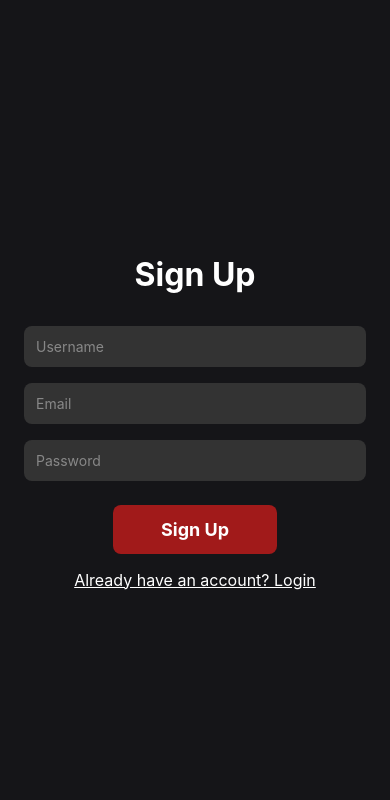
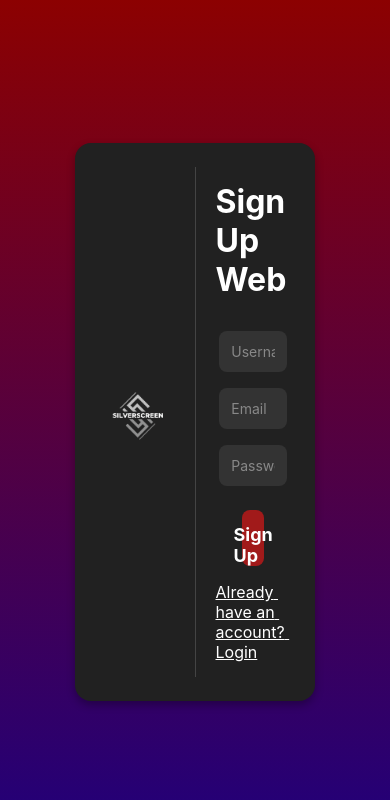
Before and after one commit to kanchawari/silverscreen-app-dev-project, a React Native app: screen /SignUp in a window 390 px wide. Shown: the top 800 px of the page. Built offline with nearby package versions, Linux system fonts and the light colour scheme; no server answers.

Commit message:
login signup (mobile not done)

```diff
--- a/src/navigation/AppNavigator.tsx
+++ b/src/navigation/AppNavigator.tsx
@@ -65,7 +65,7 @@ export default function AppNavigator() {
   return (
     <Stack.Navigator
       screenOptions={{ headerShown: false }}
-      initialRouteName="Home"
+      initialRouteName="Login"
     >
       <Stack.Screen name="Login" component={LoginScreen} />
       <Stack.Screen name="SignUp" component={SignUpScreen} />
--- a/src/screens/LoginScreen.tsx
+++ b/src/screens/LoginScreen.tsx
@@ -3,13 +3,17 @@ import {
   View,
   Text,
   TextInput,
+  Image,
   TouchableOpacity,
   StyleSheet,
   ActivityIndicator,
+  Platform,
 } from "react-native";
+import { LinearGradient } from "expo-linear-gradient";
 import { signInWithEmailAndPassword } from "firebase/auth";
 import { auth } from "../firebaseConfig";
 import type { NativeStackScreenProps } from "@react-navigation/native-stack";
+import styles from "../styles/LoginStyles";
 
 type RootStackParamList = {
   Login: undefined;
@@ -39,8 +43,23 @@ export default function LoginScreen({ navigation }: LoginScreenProps) {
   };
 
   return (
-    <View style={styles.container}>
-      <Text style={styles.title}>Login</Text>
+    <>
+      {Platform.OS === "web" ? (
+        <LinearGradient
+          colors={["#8C0101", "#20007B"]}
+          style={styles.container}
+        >
+          <View style={styles.loginBox}>
+            <View style={styles.leftSection}>
+              <Image
+                source={require("../../assets/silverscreen-logo.png")}
+                style={styles.logo}
+                resizeMode="contain"
+              />
+            </View>
+
+            <View style={styles.rightSection}>
+              <Text style={styles.title}>Login Web</Text>
               <TextInput
                 style={styles.input}
                 placeholder="Email"
@@ -74,57 +93,60 @@ export default function LoginScreen({ navigation }: LoginScreenProps) {
                 onPress={() => navigation.replace("SignUp")}
                 style={styles.linkBtn}
               >
-        <Text style={styles.linkText}>Don't have an account? Sign Up</Text>
+                <Text style={styles.linkText}>
+                  Don't have an account? Sign Up
+                </Text>
               </TouchableOpacity>
             </View>
+          </View>
+        </LinearGradient>
+      ) : (
+        <LinearGradient
+          colors={["#8C0101", "#20007B"]}
+          style={styles.container}
+        >
+          <View style={styles.loginBox}>
+            <Text style={styles.title}>Login Mobile</Text>
+            <TextInput
+              style={styles.inputMobile}
+              placeholder="Email"
+              placeholderTextColor="#888"
+              value={email}
+              onChangeText={setEmail}
+              autoCapitalize="none"
+              keyboardType="email-address"
+            />
+            <TextInput
+              style={styles.inputMobile}
+              placeholder="Password"
+              placeholderTextColor="#888"
+              value={password}
+              onChangeText={setPassword}
+              secureTextEntry
+            />
+            {error ? <Text style={styles.error}>{error}</Text> : null}
+            <TouchableOpacity
+              style={styles.buttonMobile}
+              onPress={handleLogin}
+              disabled={loading}
+            >
+              {loading ? (
+                <ActivityIndicator color="#fff" />
+              ) : (
+                <Text style={styles.buttonText}>Login</Text>
+              )}
+            </TouchableOpacity>
+            <TouchableOpacity
+              onPress={() => navigation.replace("SignUp")}
+              style={styles.linkBtn}
+            >
+              <Text style={styles.linkText}>
+                Don't have an account? Sign Up
+              </Text>
+            </TouchableOpacity>
+          </View>
+        </LinearGradient>
+      )}
+    </>
   );
 }
-
-const styles = StyleSheet.create({
-  container: {
-    flex: 1,
-    backgroundColor: "#151518",
-    justifyContent: "center",
-    alignItems: "center",
-    padding: 24,
-  },
-  title: {
-    color: "#fff",
-    fontSize: 32,
-    fontWeight: "bold",
-    marginBottom: 32,
-  },
-  input: {
-    width: "100%",
-    backgroundColor: "#333",
-    color: "#fff",
-    padding: 12,
-    borderRadius: 8,
-    marginBottom: 16,
-  },
-  button: {
-    backgroundColor: "#a11a1a",
-    borderRadius: 8,
-    paddingVertical: 14,
-    paddingHorizontal: 48,
-    marginTop: 8,
-  },
-  buttonText: {
-    color: "#fff",
-    fontWeight: "bold",
-    fontSize: 18,
-  },
-  error: {
-    color: "#ff6b6b",
-    marginBottom: 8,
-    textAlign: "center",
-  },
-  linkBtn: {
-    marginTop: 16,
-  },
-  linkText: {
-    color: "#fff",
-    textDecorationLine: "underline",
-    fontSize: 16,
-  },
-});
--- a/src/screens/SignUpScreen.tsx
+++ b/src/screens/SignUpScreen.tsx
@@ -3,14 +3,18 @@ import {
   View,
   Text,
   TextInput,
+  Image,
   TouchableOpacity,
   StyleSheet,
   ActivityIndicator,
+  Platform,
 } from "react-native";
+import { LinearGradient } from "expo-linear-gradient";
 import { createUserWithEmailAndPassword } from "firebase/auth";
 import { collection, addDoc, setDoc, doc } from "firebase/firestore";
 import { auth, db } from "../firebaseConfig";
 import type { NativeStackScreenProps } from "@react-navigation/native-stack";
+import styles from "../styles/SignUpStyles";
 
 type RootStackParamList = {
   Login: undefined;
@@ -50,8 +54,23 @@ export default function SignUpScreen({ navigation }: SignUpScreenProps) {
   };
 
   return (
-    <View style={styles.container}>
-      <Text style={styles.title}>Sign Up</Text>
+    <>
+      {Platform.OS === "web" ? (
+        <LinearGradient
+          colors={["#8C0101", "#20007B"]}
+          style={styles.container}
+        >
+          <View style={styles.loginBox}>
+            <View style={styles.leftSection}>
+              <Image
+                source={require("../../assets/silverscreen-logo.png")}
+                style={styles.logo}
+                resizeMode="contain"
+              />
+            </View>
+
+            <View style={styles.rightSection}>
+              <Text style={styles.title}>Sign Up Web</Text>
               <TextInput
                 style={styles.input}
                 placeholder="Username"
@@ -93,57 +112,61 @@ export default function SignUpScreen({ navigation }: SignUpScreenProps) {
                 onPress={() => navigation.replace("Login")}
                 style={styles.linkBtn}
               >
+                <Text style={styles.linkText}>
+                  Already have an account? Login
+                </Text>
+              </TouchableOpacity>
+            </View>
+          </View>
+        </LinearGradient>
+      ) : (
+        <View style={styles.container}>
+          <Text style={styles.title}>Sign Up Mobile</Text>
+          <TextInput
+            style={styles.input}
+            placeholder="Username"
+            placeholderTextColor="#888"
+            value={username}
+            onChangeText={setUsername}
+            autoCapitalize="none"
+          />
+          <TextInput
+            style={styles.input}
+            placeholder="Email"
+            placeholderTextColor="#888"
+            value={email}
+            onChangeText={setEmail}
+            autoCapitalize="none"
+            keyboardType="email-address"
+          />
+          <TextInput
+            style={styles.input}
+            placeholder="Password"
+            placeholderTextColor="#888"
+            value={password}
+            onChangeText={setPassword}
+            secureTextEntry
+          />
+          {error ? <Text style={styles.error}>{error}</Text> : null}
+          <TouchableOpacity
+            style={styles.buttonMobile}
+            onPress={handleSignUp}
+            disabled={loading}
+          >
+            {loading ? (
+              <ActivityIndicator color="#fff" />
+            ) : (
+              <Text style={styles.buttonText}>Sign Up</Text>
+            )}
+          </TouchableOpacity>
+          <TouchableOpacity
+            onPress={() => navigation.replace("Login")}
+            style={styles.linkBtn}
+          >
             <Text style={styles.linkText}>Already have an account? Login</Text>
           </TouchableOpacity>
         </View>
+      )}
+    </>
   );
 }
-
-const styles = StyleSheet.create({
-  container: {
-    flex: 1,
-    backgroundColor: "#151518",
-    justifyContent: "center",
-    alignItems: "center",
-    padding: 24,
-  },
-  title: {
-    color: "#fff",
-    fontSize: 32,
-    fontWeight: "bold",
-    marginBottom: 32,
-  },
-  input: {
-    width: "100%",
-    backgroundColor: "#333",
-    color: "#fff",
-    padding: 12,
-    borderRadius: 8,
-    marginBottom: 16,
-  },
-  button: {
-    backgroundColor: "#a11a1a",
-    borderRadius: 8,
-    paddingVertical: 14,
-    paddingHorizontal: 48,
-    marginTop: 8,
-  },
-  buttonText: {
-    color: "#fff",
-    fontWeight: "bold",
-    fontSize: 18,
-  },
-  error: {
-    color: "#ff6b6b",
-    marginBottom: 8,
-    textAlign: "center",
-  },
-  linkBtn: {
-    marginTop: 16,
-  },
-  linkText: {
-    color: "#fff",
-    textDecorationLine: "underline",
-    fontSize: 16,
-  },
-});
--- /dev/null
+++ b/src/styles/LoginStyles.tsx
@@ -0,0 +1,106 @@
+import { StyleSheet } from "react-native";
+
+const styles = StyleSheet.create({
+  container: {
+    flex: 1,
+    justifyContent: "center",
+    alignItems: "center",
+    padding: 24,
+    backgroundColor: "#151518",
+  },
+  loginBox: {
+    flexDirection: "row",
+    backgroundColor: "#212121",
+    borderRadius: 16,
+    padding: 24,
+    width: "70%",
+    height: "70%",
+    shadowColor: "#000",
+    shadowOpacity: 0.3,
+    shadowOffset: { width: 0, height: 4 },
+    shadowRadius: 8,
+    elevation: 6, // for Android
+  },
+  leftSection: {
+    flex: 1,
+    justifyContent: "center",
+    alignItems: "center",
+    paddingRight: 20,
+    borderRightWidth: 1,
+    borderRightColor: "#444",
+  },
+  logo: {
+    width: "80%",
+    height: "80%",
+    marginBottom: 16,
+  },
+  rightSection: {
+    flex: 1,
+    paddingLeft: 20,
+    justifyContent: "center",
+    alignItems: "center",
+  },
+  title: {
+    color: "#fff",
+    fontSize: 32,
+    fontWeight: "bold",
+    marginBottom: 32,
+  },
+  input: {
+    width: "90%",
+    backgroundColor: "#333",
+    color: "#fff",
+    padding: 12,
+    borderRadius: 8,
+    marginBottom: 16,
+  },
+  inputMobile: {
+    width: "90%",
+    backgroundColor: "#333",
+    color: "#fff",
+    padding: 12,
+    borderRadius: 8,
+    marginBottom: 16,
+  },
+
+  button: {
+    backgroundColor: "#a11a1a",
+    borderRadius: 8,
+    paddingVertical: 14,
+    paddingHorizontal: 0,
+    marginTop: 8,
+    height: "11%",
+    width: "26%",
+    alignItems: "center",
+  },
+  buttonMobile: {
+    backgroundColor: "#a11a1a",
+    borderRadius: 8,
+    paddingVertical: 14,
+    paddingHorizontal: 0,
+    marginTop: 8,
+    height: "6%",
+    width: "32%",
+    alignItems: "center",
+  },
+  buttonText: {
+    color: "#fff",
+    fontWeight: "bold",
+    fontSize: 18,
+  },
+  error: {
+    color: "#ff6b6b",
+    marginBottom: 8,
+    textAlign: "center",
+  },
+  linkBtn: {
+    marginTop: 16,
+  },
+  linkText: {
+    color: "#fff",
+    textDecorationLine: "underline",
+    fontSize: 16,
+  },
+});
+
+export default styles;
--- /dev/null
+++ b/src/styles/SignUpStyles.tsx
@@ -0,0 +1,97 @@
+import { StyleSheet } from "react-native";
+
+const styles = StyleSheet.create({
+  container: {
+    flex: 1,
+    justifyContent: "center",
+    alignItems: "center",
+    padding: 24,
+    backgroundColor: "#151518",
+  },
+  loginBox: {
+    flexDirection: "row",
+    backgroundColor: "#212121",
+    borderRadius: 16,
+    padding: 24,
+    width: "70%",
+    height: "70%",
+    shadowColor: "#000",
+    shadowOpacity: 0.3,
+    shadowOffset: { width: 0, height: 4 },
+    shadowRadius: 8,
+    elevation: 6, // for Android
+  },
+  leftSection: {
+    flex: 1,
+    justifyContent: "center",
+    alignItems: "center",
+    paddingRight: 20,
+    borderRightWidth: 1,
+    borderRightColor: "#444",
+  },
+  logo: {
+    width: "80%",
+    height: "80%",
+    marginBottom: 16,
+  },
+  rightSection: {
+    flex: 1,
+    paddingLeft: 20,
+    justifyContent: "center",
+    alignItems: "center",
+  },
+  title: {
+    color: "#fff",
+    fontSize: 32,
+    fontWeight: "bold",
+    marginBottom: 32,
+  },
+  input: {
+    width: "90%",
+    backgroundColor: "#333",
+    color: "#fff",
+    padding: 12,
+    borderRadius: 8,
+    marginBottom: 16,
+  },
+  button: {
+    backgroundColor: "#a11a1a",
+    borderRadius: 8,
+    paddingVertical: 14,
+    paddingHorizontal: 0,
+    marginTop: 8,
+    height: "11%",
+    width: "30%",
+    alignItems: "center",
+  },
+  buttonMobile: {
+    backgroundColor: "#a11a1a",
+    borderRadius: 8,
+    paddingVertical: 14,
+    paddingHorizontal: 0,
+    marginTop: 8,
+    height: "6%",
+    width: "32%",
+    alignItems: "center",
+  },
+  buttonText: {
+    color: "#fff",
+    fontWeight: "bold",
+    fontSize: 18,
+  },
+  error: {
+    color: "#ff6b6b",
+    marginBottom: 8,
+    textAlign: "center",
+  },
+  linkBtn: {
+    marginTop: 16,
+  },
+  linkText: {
+    color: "#fff",
+    textDecorationLine: "underline",
+    fontSize: 16,
+  },
+});
+
+export default styles;
```
Lines whose indentation alone changed are shown as unchanged.
